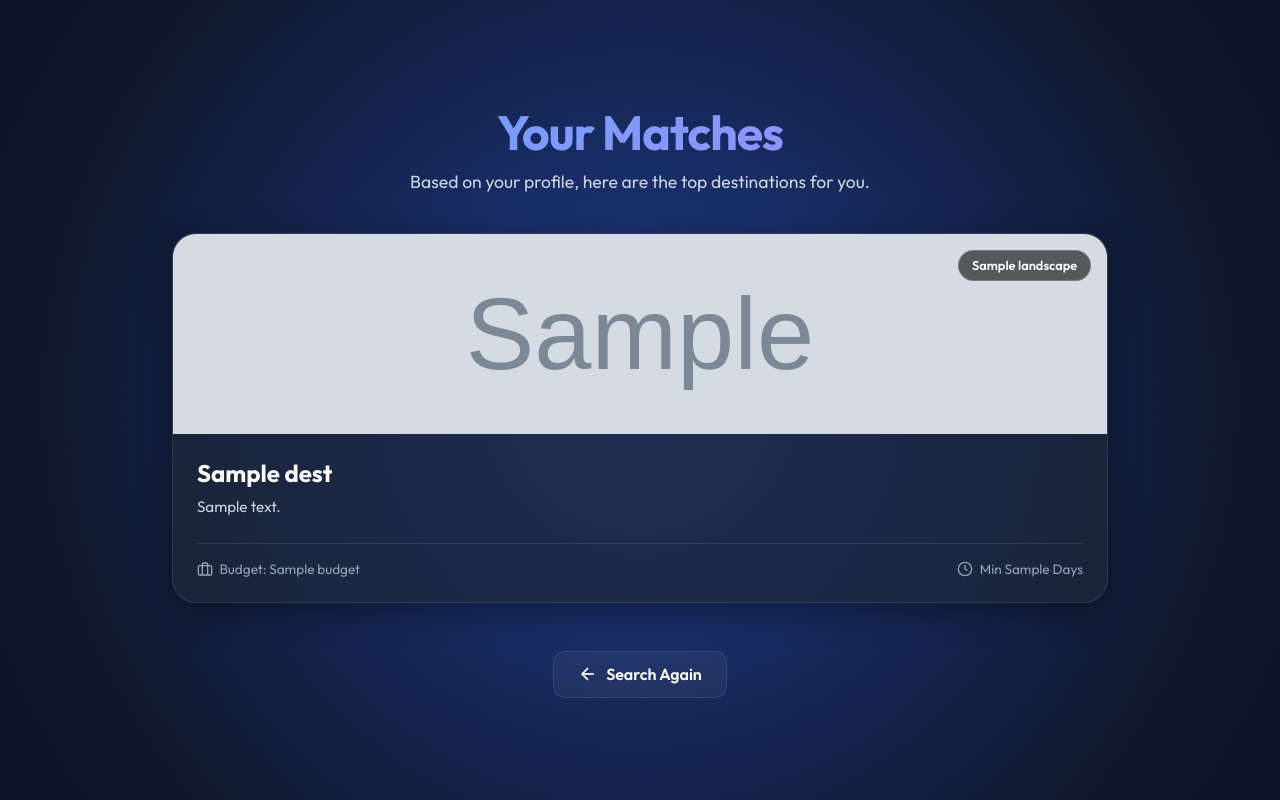
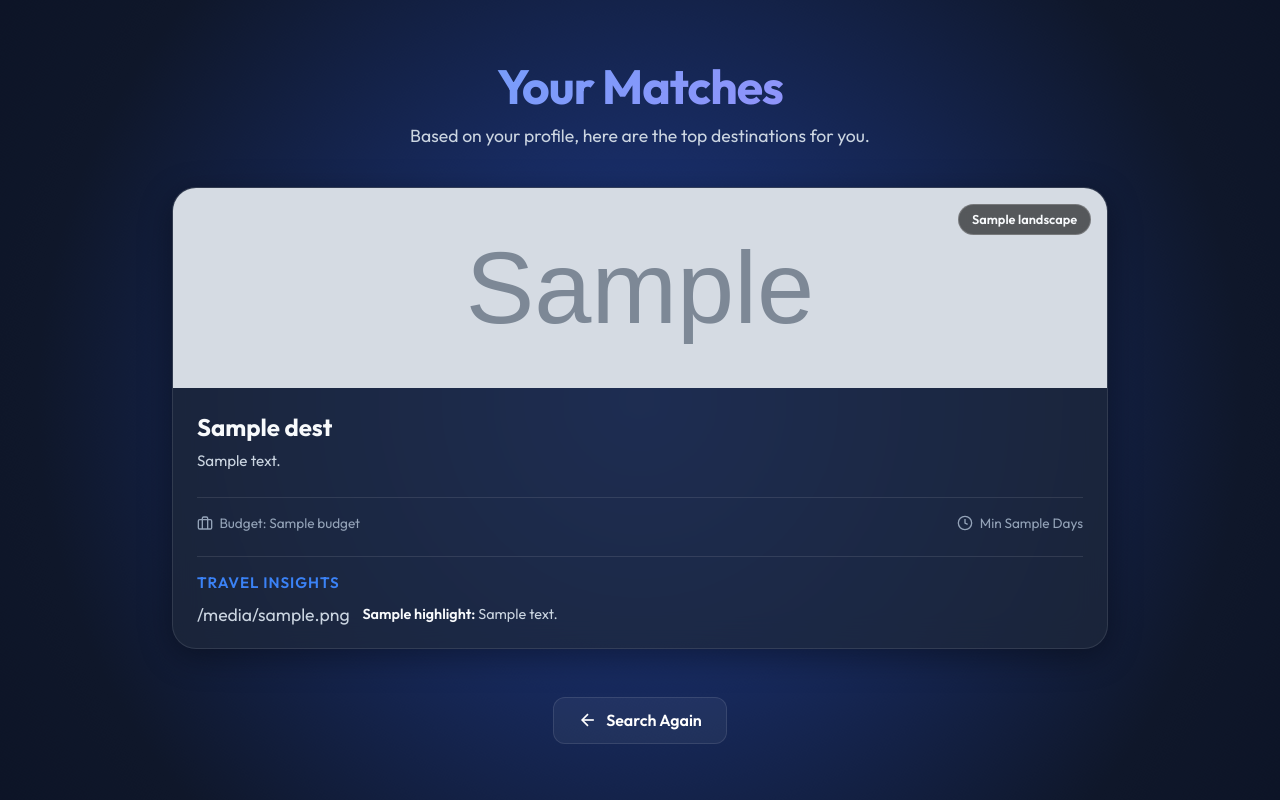
Before and after one commit to aswin695/DECISION_SYSTEM, a Flask app: template tourist_recommendation/templates/recommendation.html in a window 1280 px wide. Run offline with Flask 3, Linux system fonts and the light colour scheme; the template is opened without the code that fills it: most values are stand-ins (such as "Sample title", 1, 10 or a date in 2020); grey boxes marked "Sample" are stand-in pictures.

Commit message:
perfected the suggestion

```diff
--- a/tourist_recommendation/app.py
+++ b/tourist_recommendation/app.py
@@ -11,6 +11,28 @@ app = Flask(__name__)
 
 # Cache for Wikipedia results to avoid slow repeated lookups
 wiki_cache = {}
+
+def generate_highlights(landscape):
+    highlights = []
+
+    if landscape == 'Beach':
+        highlights.append({'icon': '🏖️', 'title': 'Must Visit', 'text': 'Pristine local coastlines & hidden coves'})
+        highlights.append({'icon': '🍤', 'title': 'Food Spot', 'text': 'Fresh coastal seafood & beachfront dining'})
+        highlights.append({'icon': '🏄', 'title': 'Try', 'text': 'Water sports or sunset cruises'})
+    elif landscape == 'Mountains':
+        highlights.append({'icon': '🏔️', 'title': 'Must Visit', 'text': 'Panoramic viewing points & hiking trails'})
+        highlights.append({'icon': '🍲', 'title': 'Food Spot', 'text': 'Cozy local taverns with warm mountain fare'})
+        highlights.append({'icon': '🧗', 'title': 'Try', 'text': 'Guided nature walks or adventure sports'})
+    elif landscape == 'City':
+        highlights.append({'icon': '🏛️', 'title': 'Must Visit', 'text': 'Historic downtown & iconic monuments'})
+        highlights.append({'icon': '🍷', 'title': 'Food Spot', 'text': 'Bustling street food markets & fine dining'})
+        highlights.append({'icon': '🎭', 'title': 'Try', 'text': 'Walking tours & exploring the vibrant nightlife'})
+    else:  # Countryside
+        highlights.append({'icon': '🌳', 'title': 'Must Visit', 'text': 'Serene nature reserves & local farms'})
+        highlights.append({'icon': '🥧', 'title': 'Food Spot', 'text': 'Farm-to-table restaurants & local bakeries'})
+        highlights.append({'icon': '🚲', 'title': 'Try', 'text': 'Cycling routes & cultural heritage tours'})
+
+    return highlights
 
 def get_city_info(city_name):
     if city_name in wiki_cache:
@@ -117,6 +139,7 @@ def get_realtime_recommendations(age, budget, landscape, duration):
 
         dest_landscape = determine_landscape(info['description'])
         dest_budget = determine_budget(tz_name)
+        dest_highlights = generate_highlights(dest_landscape)
 
         score = 0
 
@@ -187,7 +210,8 @@ def get_realtime_recommendations(age, budget, landscape, duration):
                 "description": desc,
                 "image_url": info['image_url'],
                 "local_time": local_time.strftime("%I:%M %p"),
-                "time_status": "Daytime ☀️" if 6 <= hour <= 18 else "Nighttime 🌙"
+                "time_status": "Daytime ☀️" if 6 <= hour <= 18 else "Nighttime 🌙",
+                "highlights": dest_highlights
             }
             scored_destinations.append((score, dest_data))
 
--- a/tourist_recommendation/static/style.css
+++ b/tourist_recommendation/static/style.css
@@ -49,8 +49,13 @@ body {
 }
 
 @keyframes rotateGradient {
-    0% { transform: rotate(0deg); }
-    100% { transform: rotate(360deg); }
+    0% {
+        transform: rotate(0deg);
+    }
+
+    100% {
+        transform: rotate(360deg);
+    }
 }
 
 /* Layout */
@@ -77,6 +82,7 @@ h1 {
     margin-bottom: 0.5rem;
     background: linear-gradient(135deg, #60a5fa, #a78bfa);
     -webkit-background-clip: text;
+    background-clip: text;
     -webkit-text-fill-color: transparent;
     letter-spacing: -1px;
 }
@@ -111,7 +117,8 @@ label {
     color: var(--text-secondary);
 }
 
-input[type="number"], select {
+input[type="number"],
+select {
     width: 100%;
     padding: 1rem 1.2rem;
     background: rgba(15, 23, 42, 0.6);
@@ -124,7 +131,8 @@ input[type="number"], select {
     outline: none;
 }
 
-input[type="number"]:focus, select:focus {
+input[type="number"]:focus,
+select:focus {
     border-color: var(--accent);
     box-shadow: 0 0 0 2px rgba(59, 130, 246, 0.3);
 }
@@ -227,7 +235,7 @@ input[type="number"]:focus, select:focus {
     border-radius: 20px;
     font-size: 0.8rem;
     font-weight: 600;
-    border: 1px solid rgba(255,255,255,0.2);
+    border: 1px solid rgba(255, 255, 255, 0.2);
 }
 
 .card-content {
@@ -302,23 +310,96 @@ input[type="number"]:focus, select:focus {
 
 /* Animations */
 @keyframes fadeInDown {
-    from { opacity: 0; transform: translateY(-20px); }
-    to { opacity: 1; transform: translateY(0); }
+    from {
+        opacity: 0;
+        transform: translateY(-20px);
+    }
+
+    to {
+        opacity: 1;
+        transform: translateY(0);
+    }
 }
 
 @keyframes fadeInUp {
-    from { opacity: 0; transform: translateY(20px); }
-    to { opacity: 1; transform: translateY(0); }
+    from {
+        opacity: 0;
+        transform: translateY(20px);
+    }
+
+    to {
+        opacity: 1;
+        transform: translateY(0);
+    }
+}
+
+/* Highlights Section */
+.highlights-section {
+    margin-top: 1.5rem;
+    padding-top: 1rem;
+    border-top: 1px solid var(--glass-border);
+}
+
+.highlights-section h4 {
+    margin: 0 0 0.8rem 0;
+    font-size: 0.95rem;
+    color: var(--accent);
+    text-transform: uppercase;
+    letter-spacing: 1px;
+    font-weight: 600;
+}
+
+.highlights-list {
+    list-style: none;
+    padding: 0;
+    margin: 0;
+    display: flex;
+    flex-direction: column;
+    gap: 0.8rem;
+}
+
+.highlights-list li {
+    display: flex;
+    align-items: flex-start;
+    gap: 0.8rem;
+    font-size: 0.9rem;
+    color: var(--text-secondary);
+}
+
+.highlight-icon {
+    font-size: 1.1rem;
+    line-height: 1;
+    margin-top: 0.1rem;
+}
+
+.highlight-text strong {
+    color: var(--text-primary);
+    font-weight: 600;
 }
 
 @keyframes scaleIn {
-    from { opacity: 0; transform: scale(0.9); }
-    to { opacity: 1; transform: scale(1); }
+    from {
+        opacity: 0;
+        transform: scale(0.9);
+    }
+
+    to {
+        opacity: 1;
+        transform: scale(1);
+    }
 }
 
 /* Responsive */
 @media (max-width: 768px) {
-    h1 { font-size: 2.2rem; }
-    .container { padding: 1rem; }
-    .glass-panel { padding: 1.5rem; }
+    h1 {
+        font-size: 2.2rem;
+    }
+
+    .container {
+        padding: 1rem;
+    }
+
+    .glass-panel {
+        padding: 1.5rem;
+    }
 }
--- a/tourist_recommendation/templates/recommendation.html
+++ b/tourist_recommendation/templates/recommendation.html
@@ -48,6 +48,22 @@
                             Min {{ dest.min_days }} Days
                         </span>
                     </div>
+
+                    {% if dest.highlights %}
+                    <div class="highlights-section">
+                        <h4>Travel Insights</h4>
+                        <ul class="highlights-list">
+                            {% for h in dest.highlights %}
+                            <li>
+                                <span class="highlight-icon">{{ h.icon }}</span>
+                                <div class="highlight-text">
+                                    <strong>{{ h.title }}:</strong> {{ h.text }}
+                                </div>
+                            </li>
+                            {% endfor %}
+                        </ul>
+                    </div>
+                    {% endif %}
                 </div>
             </div>
             {% else %}
```
